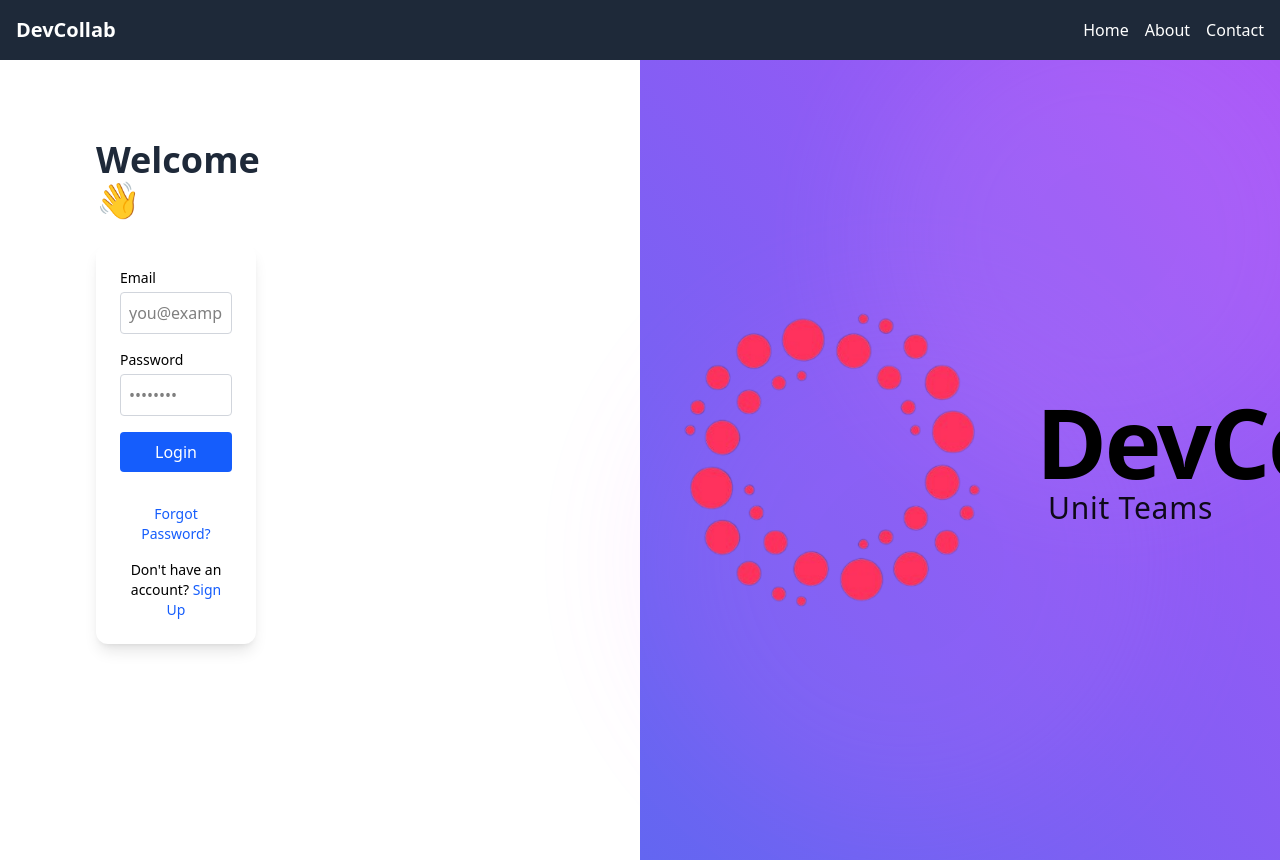
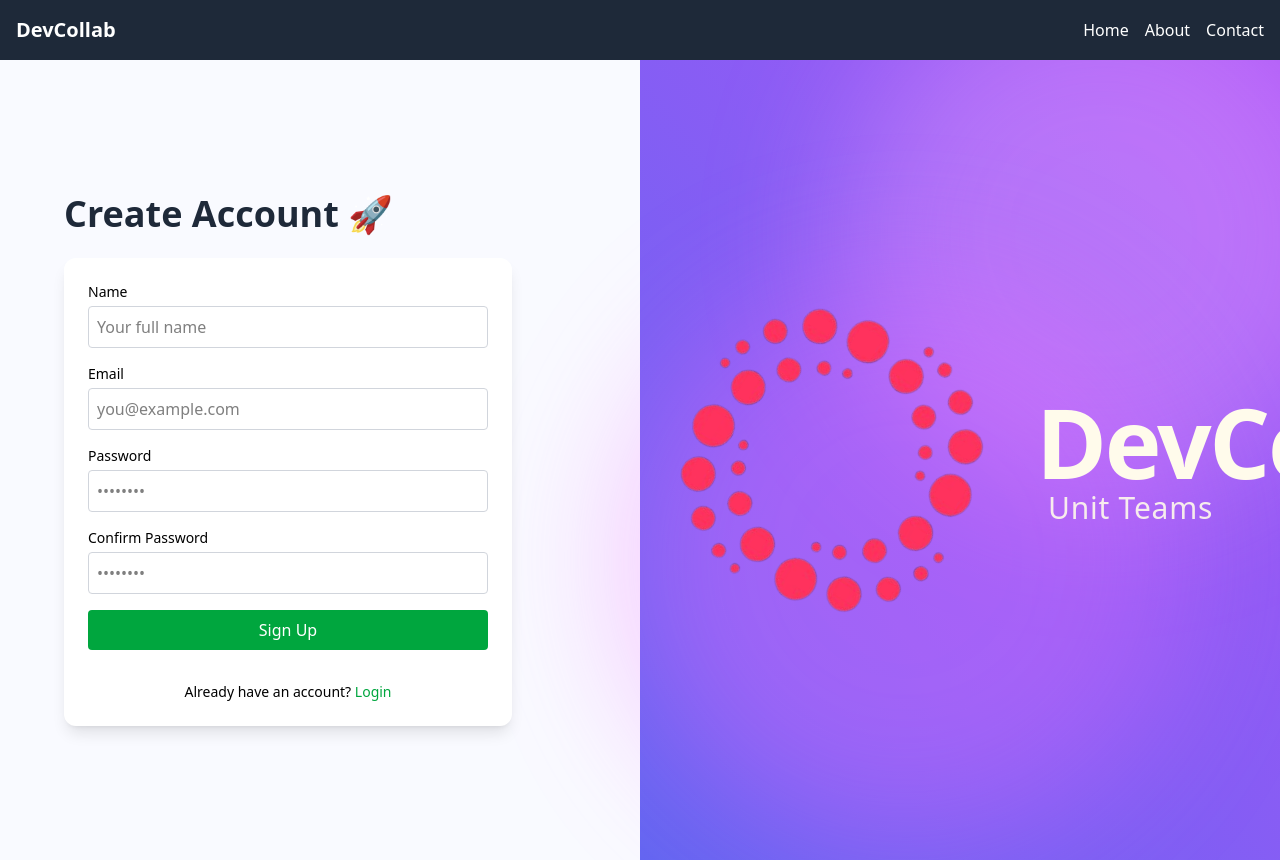
Before and after one commit to Ahmed10257/DevCollab, an Angular app in the folder front-end/: page /auth/register in a window 1280 px wide. Built offline with nearby package versions, Linux system fonts and the light colour scheme.

Commit message:
feat:frontend-register

```diff
--- a/front-end/src/app/auth/auth.component.css
+++ b/front-end/src/app/auth/auth.component.css
@@ -28,21 +28,57 @@
   width: 50%;
   height: 100%;
   background: linear-gradient(to top right, #6366f1, #a855f7);
-  z-index: 1;
   display: flex;
   align-items: center;
   justify-content: center;
+}
 
-  .slow-spin {
-    animation: spin 20s linear infinite;
+/* Floating blobs */
+.pulse-circle-1 {
+  animation: fadePulse 4s ease-in-out infinite;
+}
+
+.pulse-circle-2 {
+  animation: fadePulse 4s ease-in-out infinite;
+  animation-delay: 2s;
+}
+
+/* Slow logo rotation */
+.slow-spin {
+  animation: spin 15s linear infinite;
+}
+
+/* Brand slide-in */
+.animate-slide-in-up {
+  animation: slideInUp 0.8s ease-out;
+}
+
+/* Keyframes */
+@keyframes fadePulse {
+  0%,
+  100% {
+    opacity: 0.2;
+    transform: scale(1);
   }
-
-  @keyframes spin {
-    from {
-      transform: rotate(0deg);
-    }
-    to {
-      transform: rotate(360deg);
-    }
+  50% {
+    opacity: 0.5;
+    transform: scale(1.2);
   }
 }
+
+@keyframes spin {
+  100% {
+    transform: rotate(360deg);
+  }
+}
+
+@keyframes slideInUp {
+  0% {
+    opacity: 0;
+    transform: translateY(30px);
+  }
+  100% {
+    opacity: 1;
+    transform: translateY(0);
+  }
+}
--- a/front-end/src/app/auth/auth.component.html
+++ b/front-end/src/app/auth/auth.component.html
@@ -1,15 +1,17 @@
-<div class="auth-container">
-  <div class="auth-wrapper" [class.move-left]="activePanel === 'register'">
-    <!-- Login Panel -->
-    <div class="auth-panel login-panel">
-      <app-login (switchToRegister)="switchPanel('register')"></app-login>
-    </div>
+<div
+  class="min-h-screen flex flex-col md:flex-row bg-[#f9faff] overflow-hidden relative"
+>
+  <!-- Left Side -->
+  <div
+    class="w-full md:w-1/2 flex flex-col justify-center items-start px-16 py-12 z-10"
+  >
+    @if (currentRoute == "login") {
+    <div class="w-full"><app-login></app-login></div>
+    } @else {
+    <div class="w-full"><app-register></app-register></div>
+    }
+  </div>
 
-    <!-- Register Panel -->
-    <div class="auth-panel register-panel">
-      <app-register (switchToLogin)="switchPanel('login')"></app-register>
-    </div>
-  </div>
   <!-- Branding Section -->
   <div class="branding-panel">
     <!-- Floating gradient blobs -->
@@ -25,8 +27,12 @@
     >
       <img src="assets/images/logo.png" alt="" class="w-sm slow-spin" />
       <div class="flex flex-col items-start ms-3">
-        <h1 class="text-8xl font-extrabold tracking-tight">DevCollab</h1>
-        <p class="text-3xl font-medium tracking-wide opacity-90 ps-3">
+        <h1 class="text-8xl font-extrabold tracking-tight text-amber-50">
+          DevCollab
+        </h1>
+        <p
+          class="text-3xl font-medium tracking-wide opacity-90 ps-3 text-amber-50"
+        >
           Unit Teams
         </p>
       </div>
--- a/front-end/src/app/auth/auth.component.ts
+++ b/front-end/src/app/auth/auth.component.ts
@@ -1,22 +1,38 @@
 import { CommonModule } from '@angular/common';
 import { Component } from '@angular/core';
 import { ReactiveFormsModule } from '@angular/forms';
+import { NavigationEnd, Router, RouterModule } from '@angular/router';
 import { AuthService } from '../core/services/auth.service';
 import { LoginComponent } from './login/login.component';
 import { RegisterComponent } from './register/register.component';
 
 @Component({
   standalone: true,
-  imports: [CommonModule, ReactiveFormsModule, LoginComponent, RegisterComponent],
+  imports: [CommonModule, ReactiveFormsModule, LoginComponent, RegisterComponent, RouterModule],
   providers: [AuthService],
   templateUrl: './auth.component.html',
   styleUrl: './auth.component.css'
 })
 export class AuthComponent {
-  activePanel: 'login' | 'register' = 'login';
+  currentRoute: 'login' | 'register' = 'login';
 
-  switchPanel(panel: 'login' | 'register') {
-    this.activePanel = panel;
+  constructor(private router: Router) {
+    this.router.events.subscribe((event) => {
+      if (event instanceof NavigationEnd) {
+        this.updateCurrentRoute(this.router.url);
+      }
+    });
+
+    // Also set it initially
+    this.updateCurrentRoute(this.router.url);
   }
 
+  private updateCurrentRoute(url: string): void {
+    this.currentRoute = url.includes('register') ? 'register' : 'login';
+  }
+
+  // Optional: if you want to switch manually (e.g. with a button click)
+  switchTo(route: 'login' | 'register') {
+    this.router.navigate([`/auth/${route}`]);
+  }
 }
--- a/front-end/src/app/auth/login/login.component.css
+++ b/front-end/src/app/auth/login/login.component.css
@@ -37,24 +37,3 @@
     transform: scale(1.05);
   }
 }
-
-/* First circle */
-.pulse-circle-1 {
-  animation: fadePulse 4s ease-in-out infinite;
-}
-
-/* Second circle with delay */
-.pulse-circle-2 {
-  animation: fadePulse 4s ease-in-out infinite;
-  animation-delay: 2s;
-}
-
-.slow-spin {
-  animation: spin 15s linear infinite;
-}
-
-@keyframes spin {
-  100% {
-    transform: rotate(360deg);
-  }
-}
--- a/front-end/src/app/auth/login/login.component.html
+++ b/front-end/src/app/auth/login/login.component.html
@@ -46,7 +46,11 @@
       <!-- Sign Up -->
       <div class="text-center text-sm mt-4">
         <span>Don't have an account? </span>
-        <a routerLink="/auth/signup" class="text-blue-600 hover:underline"
+        <a
+          routerLink="/auth/register"
+          routerLinkActive="active"
+          [routerLinkActiveOptions]="{ exact: true }"
+          class="text-blue-600 hover:underline"
           >Sign Up</a
         >
       </div>
--- a/front-end/src/app/auth/login/login.component.ts
+++ b/front-end/src/app/auth/login/login.component.ts
@@ -1,5 +1,5 @@
 import { Component } from '@angular/core';
-import { Router } from '@angular/router';
+import { Router, RouterModule } from '@angular/router';
 import { FormBuilder, FormGroup, ReactiveFormsModule, Validators } from '@angular/forms';
 import { inject } from '@angular/core';
 import { firstValueFrom } from 'rxjs';
@@ -9,7 +9,7 @@ import { AuthService } from '../../core/services/auth.service';
 
 @Component({
   selector: 'app-login',
-  imports: [ReactiveFormsModule],
+  imports: [ReactiveFormsModule, RouterModule],
   providers: [AuthService],
   templateUrl: './login.component.html',
   styleUrl: './login.component.css'
--- a/front-end/src/app/auth/register/register.component.html
+++ b/front-end/src/app/auth/register/register.component.html
@@ -62,6 +62,9 @@
       <span>Already have an account? </span>
       <a
         (click)="switchToLogin.emit()"
+        routerLink="/auth/login"
+        routerLinkActive="active"
+        [routerLinkActiveOptions]="{ exact: true }"
         class="text-green-600 hover:underline cursor-pointer"
         >Login</a
       >
--- a/front-end/src/app/auth/register/register.component.ts
+++ b/front-end/src/app/auth/register/register.component.ts
@@ -1,10 +1,11 @@
 import { Component, EventEmitter, inject, Output } from '@angular/core';
 import { FormBuilder, FormGroup, ReactiveFormsModule, Validators } from '@angular/forms';
 import { AuthService } from '../../core/services/auth.service';
+import { RouterModule } from '@angular/router';
 
 @Component({
   selector: 'app-register',
-  imports: [ReactiveFormsModule],
+  imports: [ReactiveFormsModule, RouterModule],
   templateUrl: './register.component.html',
   styleUrl: './register.component.css'
 })
```
